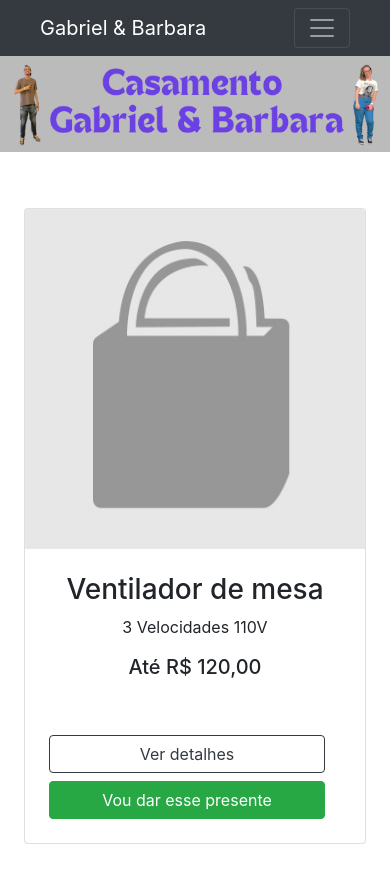
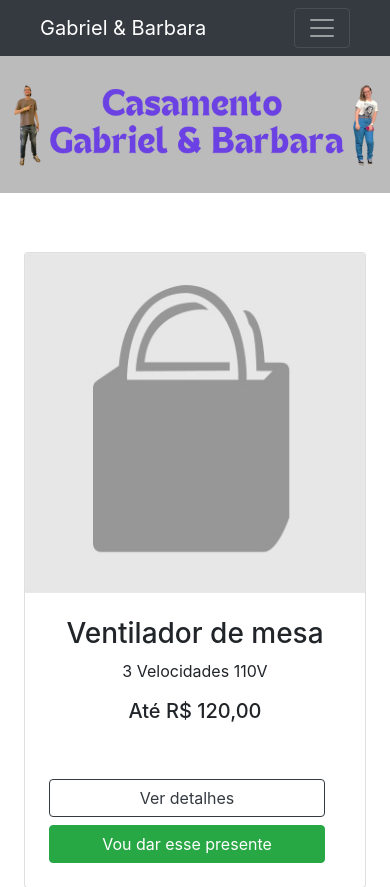
Before and after one commit to omartins-zs/lista_presentes_casamento, a CodeIgniter app: page /lista_presentes_casamento/ in a window 390 px wide. Shown: the top 887 px of the page. Run offline with CodeIgniter, Linux system fonts and the light colour scheme; data comes from the database, SQL or seed files in the repository; some libraries are stand-ins or nearby versions.

Commit message:
Add Style no Header Image e Media query

```diff
--- a/assets/shop/css/style.css
+++ b/assets/shop/css/style.css
@@ -46,15 +46,24 @@
 }
 
 .header-image {
-	background-image: url('../../img/Casamento_Gabriel_Barbara.png');
-	/* Caminho dinâmico usando PHP */
-	/* Substitua pelo caminho da sua imagem */
+	background-image: url("../../img/Casamento_Gabriel_Barbara.png");
 	background-size: cover;
 	background-position: center;
 	background-repeat: no-repeat;
 	color: #fff;
-	height: 400px;
-	/* Garantir que o texto fique visível */
+	min-height: 400px; /* Tamanho da altura semelhante ao bg-dark */
+	display: flex;
+	align-items: center; /* Centraliza verticalmente */
+	justify-content: center; /* Centraliza horizontalmente */
+	width: 100%;
+}
+/* Estilos para mobile */
+@media (max-width: 576px) {
+	.header-image {
+		min-height: 140px; /* Ou  min-height: 250px; */
+		background-size: contain;
+		background-position: top; /* Faz a imagem se ajustar melhor no mobile */
+	}
 }
 
 @media (max-width: 768px) {
```
